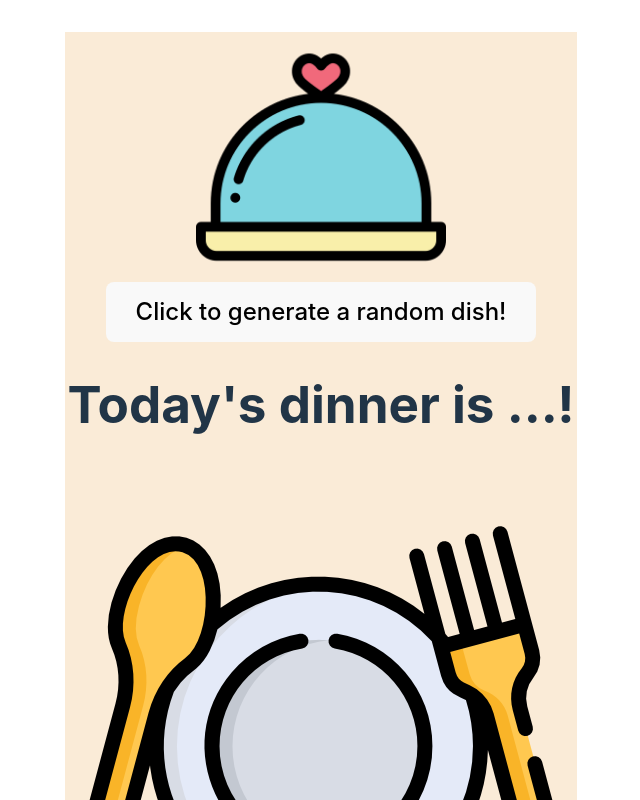
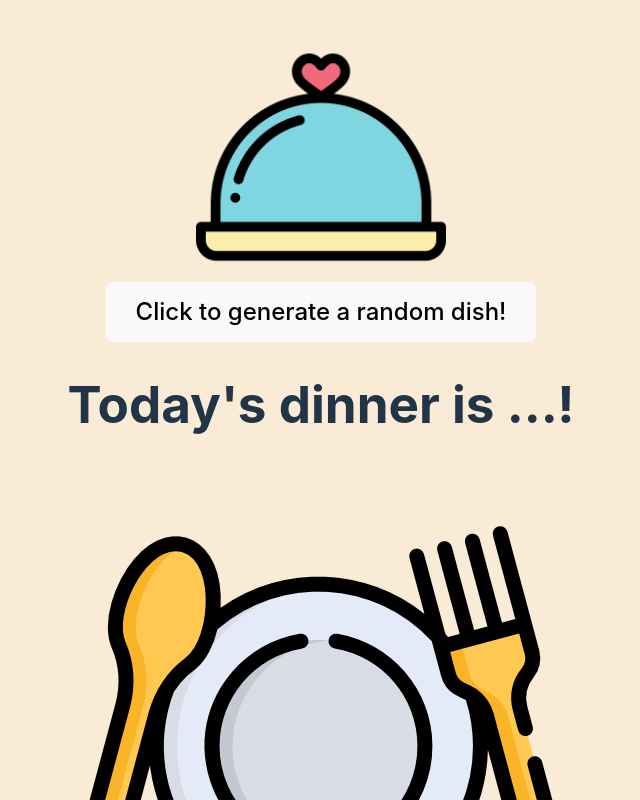
Before and after one commit to daniela-park/WhatsForDinner, a React (Vite) app: page / in a window 1280 px wide. Shown: the top 800 px of the page, without its empty margins (319-959 px from the left). Built offline with nearby package versions, Linux system fonts and the light colour scheme.

Commit message:
Background colour changed

```diff
--- a/src/App.tsx
+++ b/src/App.tsx
@@ -127,17 +127,16 @@ function App() {
     }
 
   return (
-    <>
+    <body>
       <div className='flexContainer'>
         <img src={dinnerLogo} alt="Plate icon" height="250px" />
-
         <button onClick={handleClick}>
           Click to generate a random dish!
         </button>
         <h1>Today's dinner is {dishes[randomDishIndex].dishName}!</h1>
         <img src={dishes[randomDishIndex].dishImg} alt={dishes[randomDishIndex].imgAlt} />
       </div>
-    </>
+    </body>
   )
 }
 
--- a/src/index.css
+++ b/src/index.css
@@ -29,6 +29,7 @@ body {
   place-items: center;
   min-width: 320px;
   min-height: 100vh;
+  background-color: antiquewhite;
 }
 
 h1 {
```
